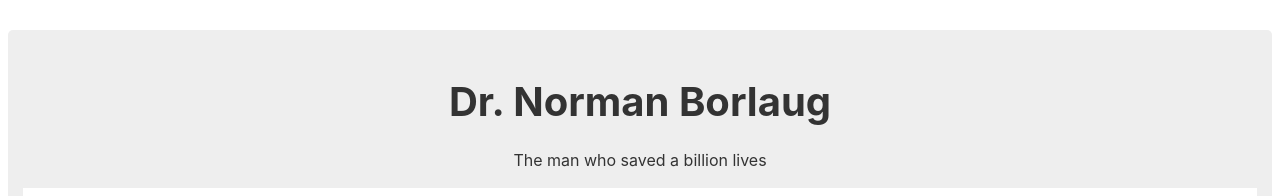
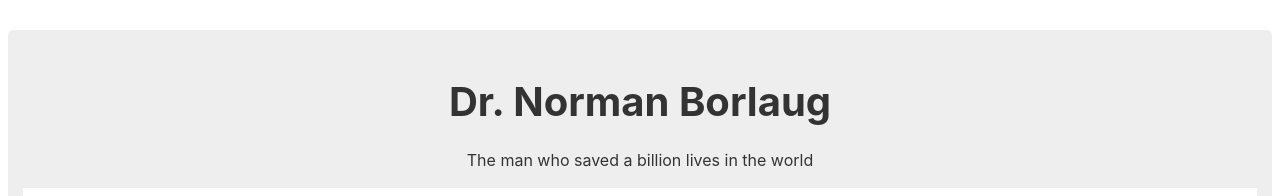
Before and after one commit to FranssMukti07/tribute-page, a plain HTML site: page index.html in a window 1280 px wide. Shown: the top 196 px of the page. Drawn offline with Linux system fonts and the light colour scheme; grey boxes are pictures that could not be loaded.

Commit message:
Update minor

```diff
--- a/index.html
+++ b/index.html
@@ -9,7 +9,7 @@
   <body>
     <main id="main">
       <h1 id="title">Dr. Norman Borlaug</h1>
-      <p>The man who saved a billion lives</p>
+      <p>The man who saved a billion lives in the world</p>
       <figure id="img-div">
         <img
           id="image"
```
